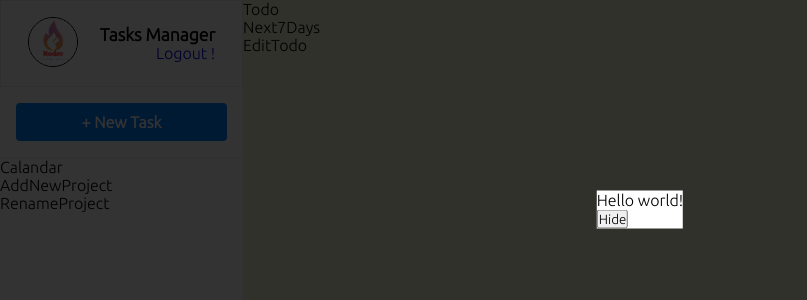
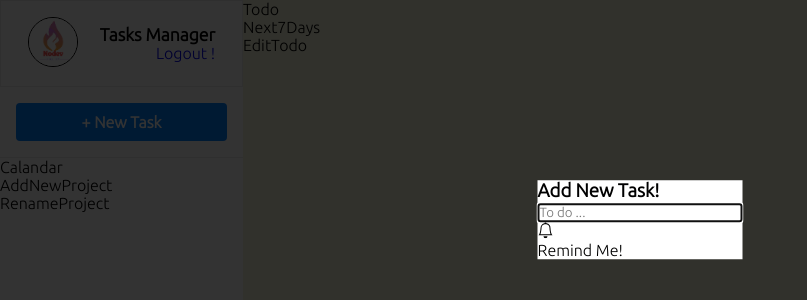
Before and after one commit to noelfoka/task-manager, a React (Create React App) app: page / in a window 1280 px wide. Both pictures are taken after a click on the button "+ New Task". Shown: the top 300 px of the page, without its empty margins (0-807 px from the left). Built offline with nearby package versions, Linux system fonts and the light colour scheme; the HTML template or start-up script is replaced by a standard one.

Commit message:
start implementing AddNewTask component

```diff
--- a/package.json
+++ b/package.json
@@ -7,6 +7,7 @@
     "@testing-library/react": "^13.4.0",
     "@testing-library/user-event": "^13.5.0",
     "react": "^18.2.0",
+    "react-bootstrap-icons": "^1.10.3",
     "react-dom": "^18.2.0",
     "react-scripts": "5.0.1",
     "web-vitals": "^2.1.4"
--- a/src/components/AddNewTasks.js
+++ b/src/components/AddNewTasks.js
@@ -1,9 +1,11 @@
 import React, { useState } from 'react'
 import Modal from './Modal';
+import { Bell } from 'react-bootstrap-icons';
 
 function AddNewTasks () {
 
   const [showModal, setShowModal] = useState(false);
+  const [text, setText] = useState('');
 
   return (
     <div className='AddNewTodo'>
@@ -14,11 +16,22 @@ function AddNewTasks () {
       </div>
 
       <Modal showModal={showModal} setShowModal={setShowModal}>
-        <div>
-          Hello world!
-        </div>
-
-        <button onClick={() => setShowModal(false)}>Hide</button>
+        <form>
+          <div className='text'>
+            <h3>Add New Task!</h3>
+            <input
+              type='text'
+              value={text}
+              onChange={e => setText(e.target.value)}
+              placeholder='To do ...'
+              autoFocus
+            />
+          </div>
+          <div className='remind'>
+            <Bell />
+            <p>Remind Me!</p>
+          </div>
+        </form>
       </Modal>
     </div>
   )
```
Also changed, not shown: 1 other file (tests, documents, lock files or other folders).
